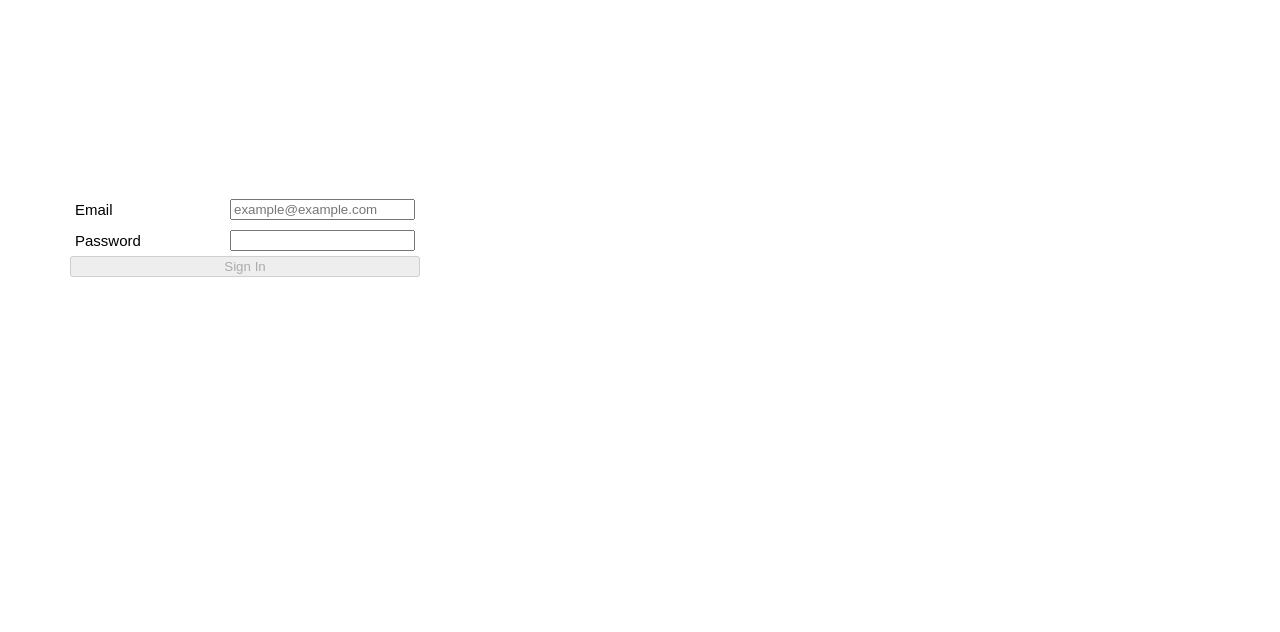
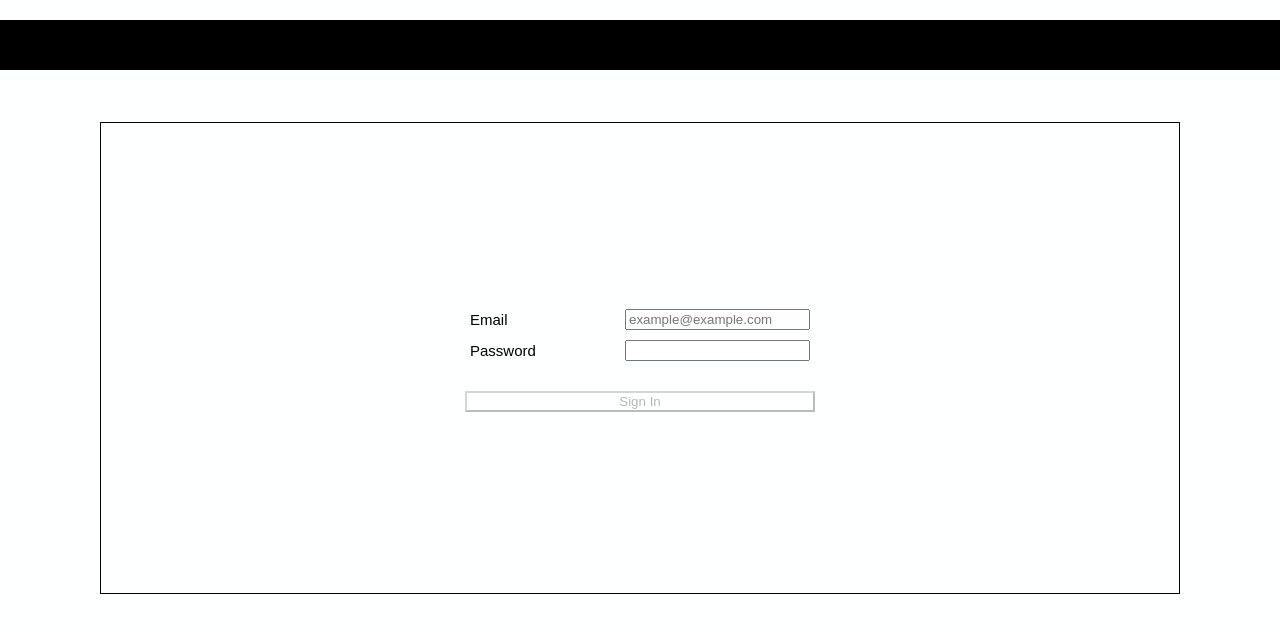
Before and after one commit to dzambr13/CoffeeMarketplaceFrontEnd, a React (Create React App) app in the folder client/: page /signin in a window 1280 px wide. Shown: the top 632 px of the page. Built offline with nearby package versions, Linux system fonts and the light colour scheme.

Commit message:
template CSS for SignIn Comp

```diff
--- a/client/src/App.css
+++ b/client/src/App.css
@@ -281,3 +281,36 @@ a {
   background:black;
   color:white;
 }
+.sign-in-page{
+  height:100vh;
+  width:100vw;
+  background: #feffff;
+  display: grid;
+  grid-template:
+    20px 50px 0.25fr 2fr 1fr/
+    100px 1fr 100px;
+  border: none;
+  border-radius: 0px;
+}
+.signin{
+  grid-area:4/2/4/2;
+  border:1px solid black;
+}
+.signin-nav{
+  grid-area:2/1/2/4;
+  background:black;
+}
+.signin-col{
+  border:1px solid black;
+  grid-area:4/2/4/2;
+  display:flex;
+  justify-content:center;
+}
+.signin-button{
+  background:transparent;
+  margin-top:25px;
+}
+.signin-button:hover{
+  background:black;
+  color:white;
+}
--- a/client/src/pages/SignIn.js
+++ b/client/src/pages/SignIn.js
@@ -20,7 +20,9 @@ const SignIn = ({ toggleAuthenticated, setUser, user }) => {
   }
 
   return (
-    <div className="signin col">
+    <div className='sign-in-page'>
+      <div className='signin-nav'></div>
+      <div className="signin-col">
         <div className="card-overlay centered">
           <form className="col" onSubmit={handleSubmit}>
             <div className="input-wrapper">
@@ -44,10 +46,11 @@ const SignIn = ({ toggleAuthenticated, setUser, user }) => {
                 required
               />
             </div>
-          <button disabled={!formValues.email || !formValues.password}>
+            <button className='signin-button' disabled={!formValues.email || !formValues.password}>
               Sign In
             </button>
           </form>
+        </div>
       </div>
     </div>
   )
```
Lines whose indentation alone changed are shown as unchanged.
